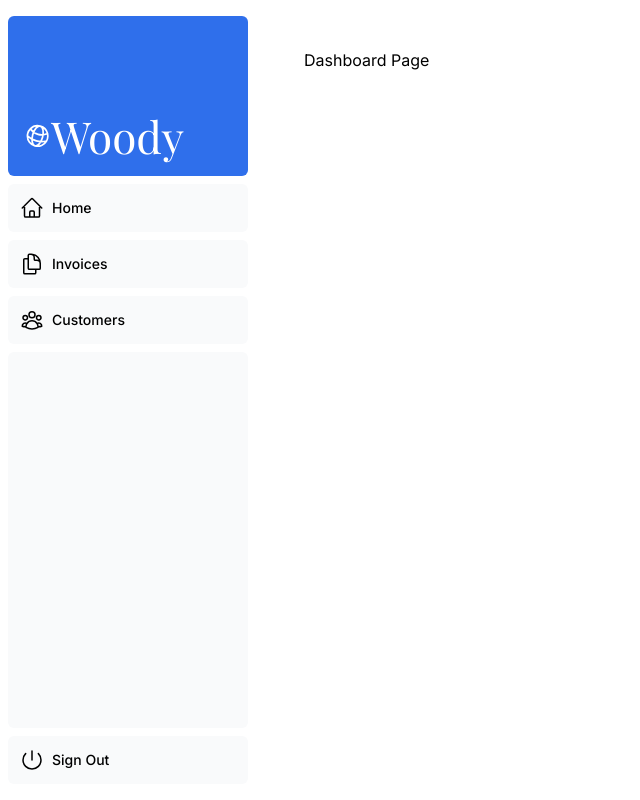
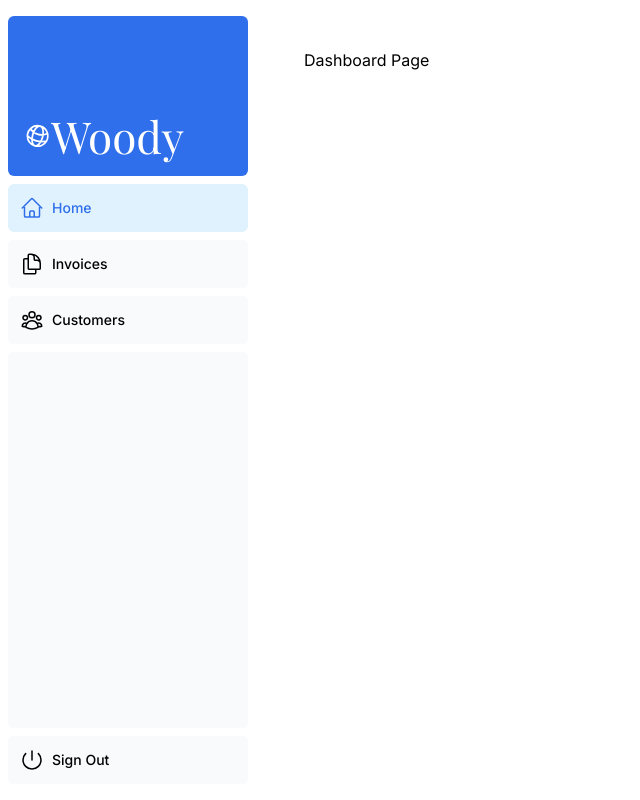
Before and after one commit to minjeongHEO/NextJS-dashboard, a Next.js app: page /dashboard in a window 1280 px wide. Shown: the whole page, without its empty margins (0-640 px from the left). Built offline with nearby package versions, Linux system fonts and the light colour scheme.

Commit message:
feat: 페이지 라우팅

```diff
--- a/app/page.tsx
+++ b/app/page.tsx
@@ -1,11 +1,16 @@
+'use client';
+
 import AcmeLogo from '@/app/ui/acme-logo';
 import { ArrowRightIcon } from '@heroicons/react/24/outline';
 import Link from 'next/link';
 import styles from '@/app/ui/home.module.css';
 import { lusitana, myFont } from './ui/fonts';
 import Image from 'next/image';
+import { useRouter } from 'next/navigation';
 
 export default function Page() {
+  const router = useRouter();
+
   return (
     <main className="flex min-h-screen flex-col p-6">
       <div className="flex h-20 shrink-0 items-end rounded-lg bg-blue-500 p-4 md:h-52">
@@ -28,6 +33,9 @@ export default function Page() {
             <span>Log in</span> <ArrowRightIcon className="w-5 md:w-6" />
           </Link>
         </div>
+        <button type="button" onClick={() => router.push('/dashboard')}>
+          Dashboard
+        </button>
         <div className="flex items-center justify-center p-6 md:w-3/5 md:px-28 md:py-12">
           <Image
             src="/hero-desktop.png"
--- a/app/ui/dashboard/nav-links.tsx
+++ b/app/ui/dashboard/nav-links.tsx
@@ -1,8 +1,8 @@
-import {
-  UserGroupIcon,
-  HomeIcon,
-  DocumentDuplicateIcon,
-} from '@heroicons/react/24/outline';
+'use client';
+import { UserGroupIcon, HomeIcon, DocumentDuplicateIcon } from '@heroicons/react/24/outline';
+import Link from 'next/link';
+import { usePathname } from 'next/navigation';
+import clsx from 'clsx';
 
 // Map of links to display in the side navigation.
 // Depending on the size of the application, this would be stored in a database.
@@ -17,19 +17,26 @@ const links = [
 ];
 
 export default function NavLinks() {
+  const pathname = usePathname();
+
   return (
     <>
       {links.map((link) => {
         const LinkIcon = link.icon;
         return (
-          <a
+          <Link
             key={link.name}
             href={link.href}
-            className="flex h-[48px] grow items-center justify-center gap-2 rounded-md bg-gray-50 p-3 text-sm font-medium hover:bg-sky-100 hover:text-blue-600 md:flex-none md:justify-start md:p-2 md:px-3"
+            className={clsx(
+              'flex h-[48px] grow items-center justify-center gap-2 rounded-md bg-gray-50 p-3 text-sm font-medium hover:bg-sky-100 hover:text-blue-600 md:flex-none md:justify-start md:p-2 md:px-3',
+              {
+                'bg-sky-100 text-blue-600': pathname === link.href,
+              }
+            )}
           >
             <LinkIcon className="w-6" />
             <p className="hidden md:block">{link.name}</p>
-          </a>
+          </Link>
         );
       })}
     </>
```
